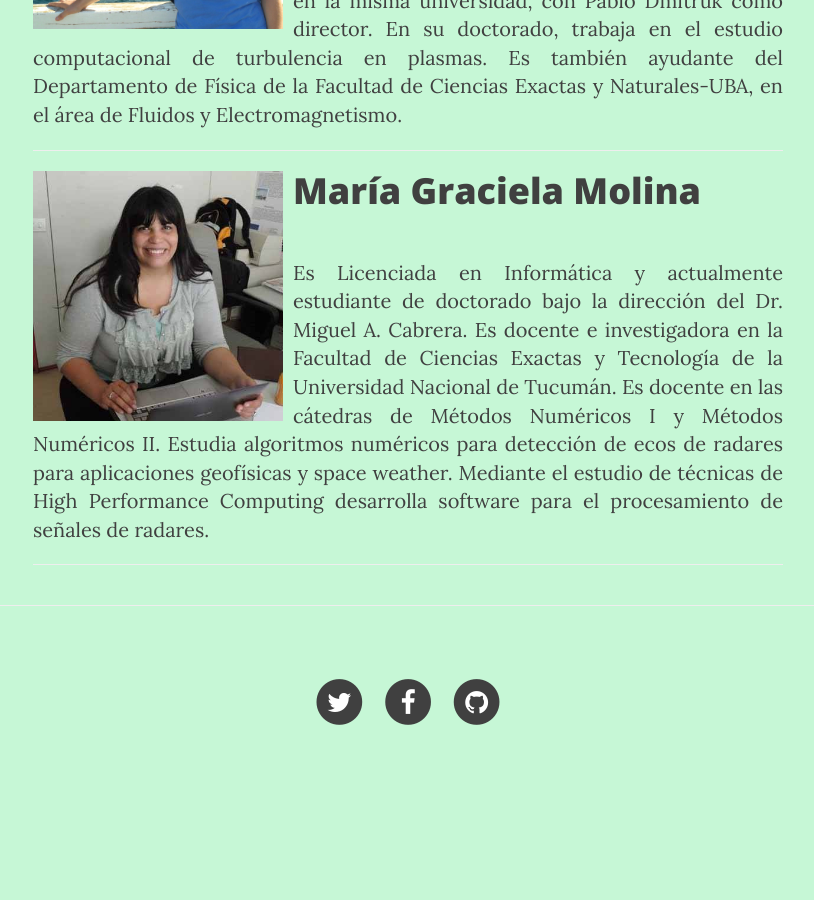
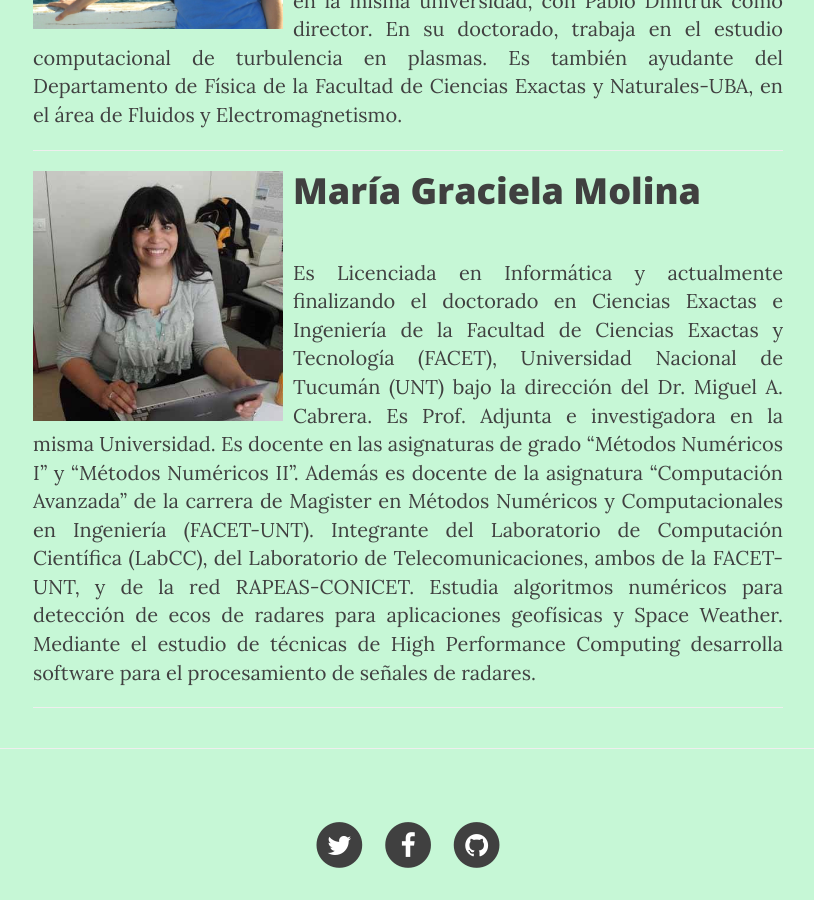
Before and after one commit to wtpc/wtpc.github.io, a Jekyll site: the page built from docentes.html, in a window 1280 px wide and 900 px high, scrolled down 1821 px. Shown: the whole window, without its empty margins (232-1046 px from the left). Built offline with Jekyll 4.4.1, drawn with Linux system fonts in a browser that asks for light colours; nearby versions of some CDN libraries; before the commit the page ends 2616 px from its top, so only the background shows below that.

Commit message:
Actualización de los datos de Graciela.

```diff
--- a/_data/members.yml
+++ b/_data/members.yml
@@ -41,6 +41,6 @@
   img: /img/teachers/foto_graciela.jpg
   github:
   gplus:
-  bio: Es Licenciada en Informática y actualmente estudiante de doctorado bajo la dirección del Dr. Miguel A. Cabrera. Es docente e investigadora en la Facultad de Ciencias Exactas y Tecnología de la Universidad Nacional de Tucumán. Es docente en las cátedras de Métodos Numéricos I y Métodos Numéricos II. Estudia algoritmos numéricos para detección de ecos de radares para aplicaciones geofísicas y space weather. Mediante el estudio de técnicas de High Performance Computing desarrolla software para el procesamiento de señales de radares.
+  bio: Es Licenciada en Informática y actualmente finalizando el doctorado en Ciencias Exactas e Ingeniería de la Facultad de Ciencias Exactas y Tecnología (FACET),  Universidad Nacional de Tucumán (UNT) bajo la dirección del Dr. Miguel A. Cabrera. Es Prof. Adjunta e investigadora en la misma Universidad. Es docente en las asignaturas de grado “Métodos Numéricos I” y “Métodos Numéricos II”. Además es docente de la asignatura “Computación Avanzada”  de la carrera de Magister en Métodos Numéricos y Computacionales en Ingeniería (FACET-UNT). Integrante del Laboratorio de Computación Científica (LabCC), del Laboratorio de Telecomunicaciones, ambos de la FACET-UNT, y de la red RAPEAS-CONICET. Estudia algoritmos numéricos para detección de ecos de radares para aplicaciones geofísicas y Space Weather. Mediante el estudio de técnicas de High Performance Computing desarrolla software para el procesamiento de señales de radares.
   url:
   visible: true
```
